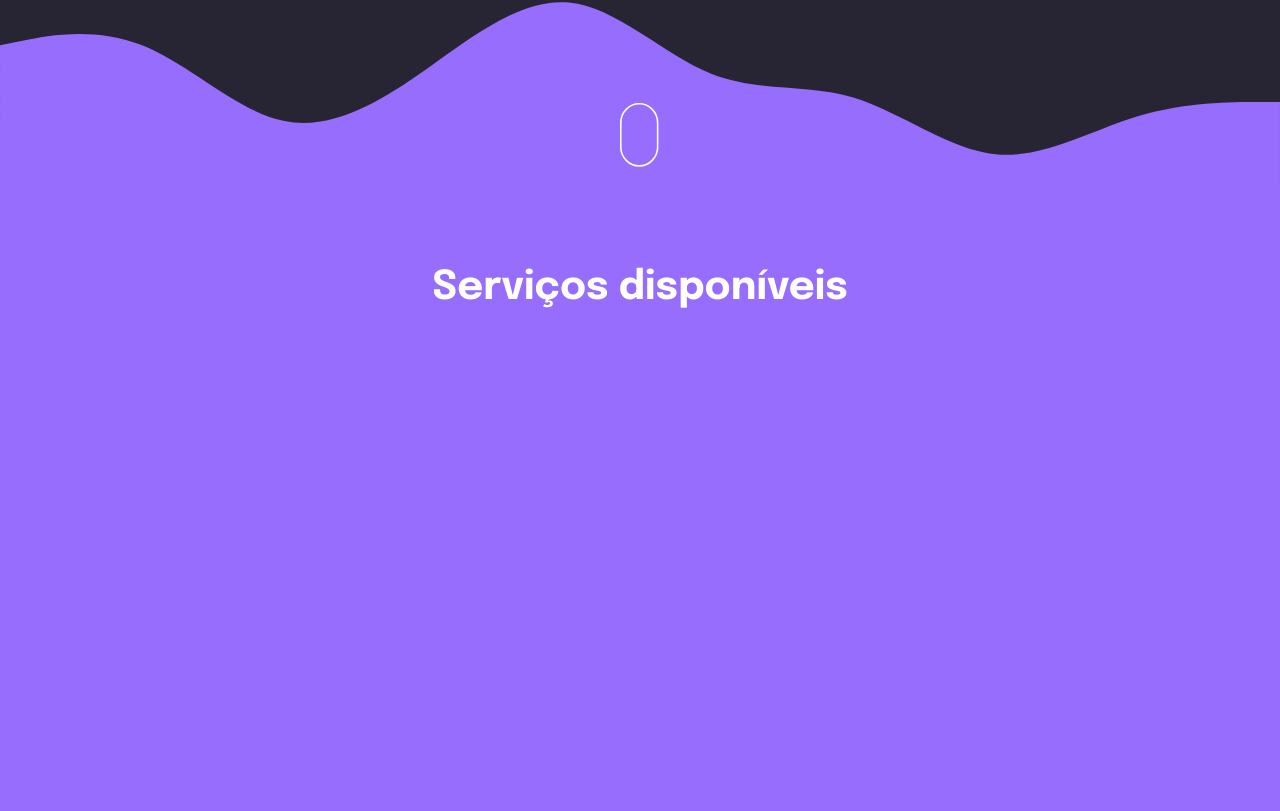
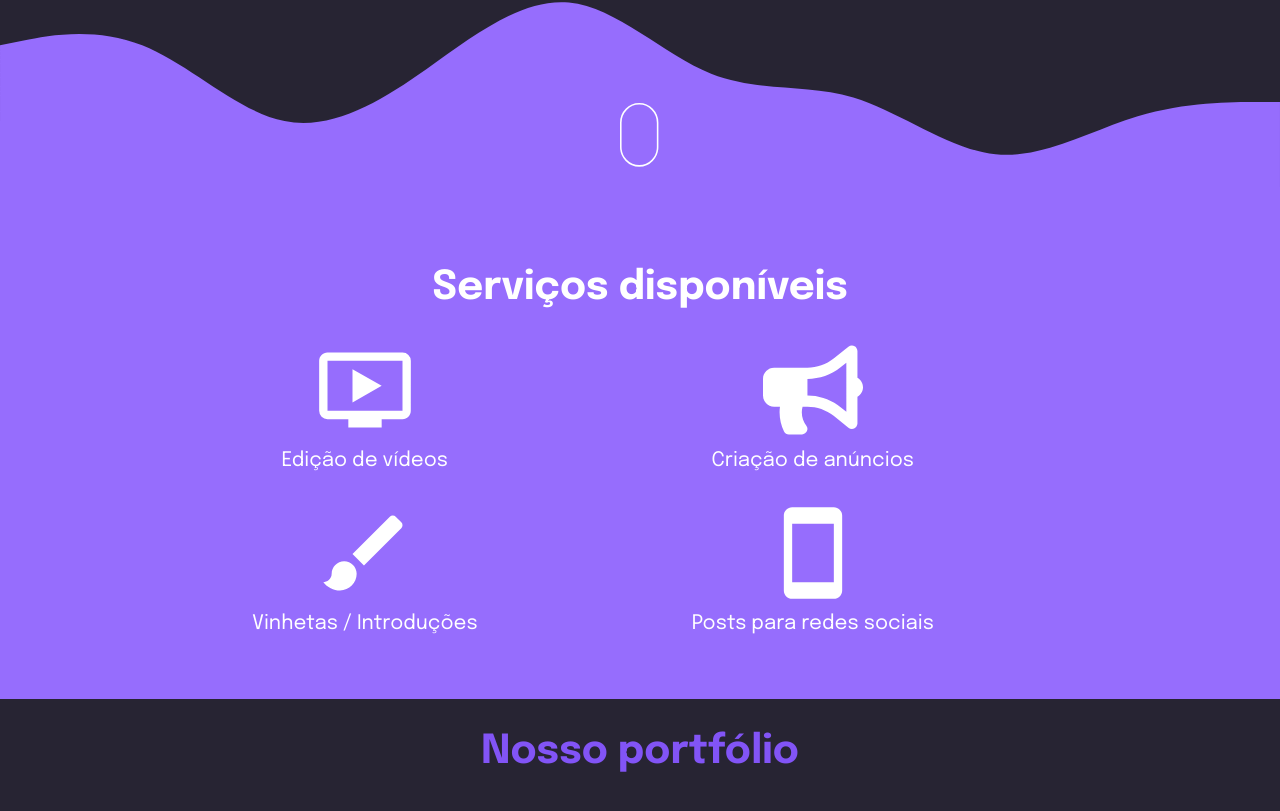
Before and after one commit to Murilo-V/equipe-rocket-design, a React (Create React App) app: page / in a window 1280 px wide. Shown: the part 613-1424 px from the top of the page. Built offline with nearby package versions, Linux system fonts and the light colour scheme.

Commit message:
feat: services icons

```diff
--- a/package.json
+++ b/package.json
@@ -12,6 +12,7 @@
     "@types/react-dom": "^18.2.4",
     "react": "^18.2.0",
     "react-dom": "^18.2.0",
+    "react-icons": "^4.8.0",
     "react-scripts": "5.0.1",
     "styled-components": "^6.0.0-rc.1",
     "typescript": "^4.9.5",
@@ -42,6 +43,7 @@
     ]
   },
   "devDependencies": {
+    "@types/react-icons": "^3.0.0",
     "@types/styled-components": "^5.1.26"
   }
 }
--- a/src/App.tsx
+++ b/src/App.tsx
@@ -1,5 +1,7 @@
 import Navbar from "./components/Navbar";
 import MainStyle from "./style";
+import { MdOndemandVideo, MdSmartphone, MdBrush } from "react-icons/md";
+import { FaBullhorn } from "react-icons/fa";
 
 function App() {
   return (
@@ -49,8 +51,29 @@ function App() {
           ></path>
         </svg>
       </div>
-      <div className="services">
+      <div id="services" className="services">
         <h2>Serviços disponíveis</h2>
+        <div>
+          <div>
+            <MdOndemandVideo color="#fff" size={100} />
+            <p>Edição de vídeos</p>
+          </div>
+          <div>
+            <FaBullhorn color="#fff" size={100} />
+            <p>Criação de anúncios</p>
+          </div>
+          <div>
+            <MdBrush color="#fff" size={100} />
+            <p>Vinhetas / Introduções</p>
+          </div>
+          <div>
+            <MdSmartphone color="#fff" size={100} />
+            <p>Posts para redes sociais</p>
+          </div>
+        </div>
+      </div>
+      <div id="portfolio" className="portfolio">
+        <h2>Nosso portfólio</h2>
       </div>
     </MainStyle>
   );
--- a/src/components/Navbar/index.tsx
+++ b/src/components/Navbar/index.tsx
@@ -6,10 +6,10 @@ const Navbar = () => {
     <NavbarStyle>
       <img src={ERLogo} alt="Equipe Rocket Logo" />
       <div>
-        <p>Serviços</p>
-        <p>Portfólio</p>
-        <p>Sobre a Equipe Rocket</p>
-        <p>Contato</p>
+        <a href="#services">Serviços</a>
+        <a href="#portfolio">Portfólio</a>
+        <a href="#services">Sobre a Equipe Rocket</a>
+        <a href="#services">Contato</a>
       </div>
     </NavbarStyle>
   );
--- a/src/components/Navbar/style.ts
+++ b/src/components/Navbar/style.ts
@@ -24,10 +24,11 @@ const NavbarStyle = styled.nav`
     height: 4rem;
     margin: 0;
 
-    p {
+    a {
       margin: 1rem 2rem;
       color: #fff;
       font-weight: 500;
+      text-decoration: none;
 
       &:hover {
         text-decoration: underline;
--- a/src/style.ts
+++ b/src/style.ts
@@ -61,10 +61,42 @@ const MainStyle = styled.div`
   .services {
     background-color: #966dfd;
     padding-top: 5rem;
-    height: 100vh;
+    height: 64vh;
+
+    div {
+      display: grid;
+      grid-template-columns: 1fr 1fr;
+      width: 70%;
+      margin: 1rem auto;
+
+      div {
+        display: flex;
+        flex-direction: column;
+        align-items: center;
+        justify-content: center;
+        margin: 1rem;
+      }
+    }
 
     h2 {
       color: #fff;
+      text-align: center;
+      font-size: 30pt;
+    }
+
+    p {
+      color: #fff;
+      font-size: 15pt;
+      margin-top: 10px;
+    }
+  }
+
+  .portfolio {
+    background-color: #272433;
+    padding: 2rem;
+
+    h2 {
+      color: #8254f6;
       text-align: center;
       font-size: 30pt;
     }
```
Also changed, not shown: 1 other file (tests, documents, lock files or other folders).
